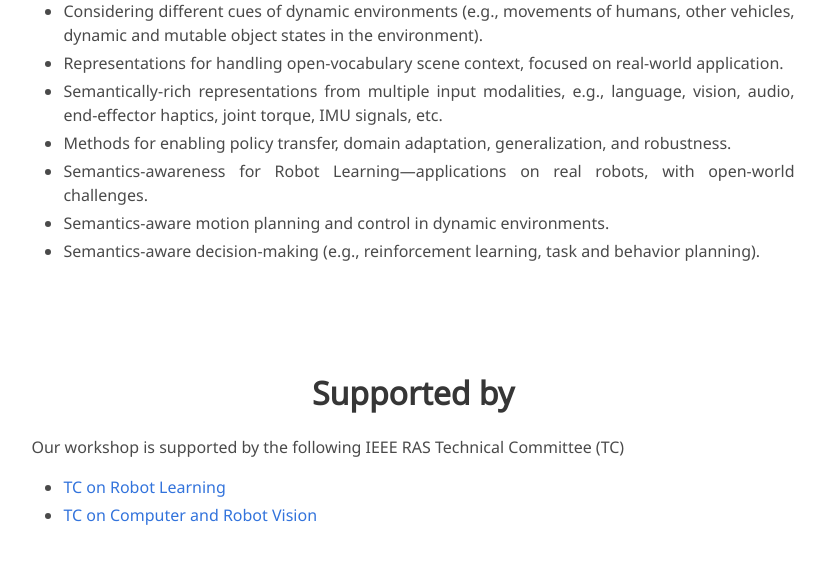
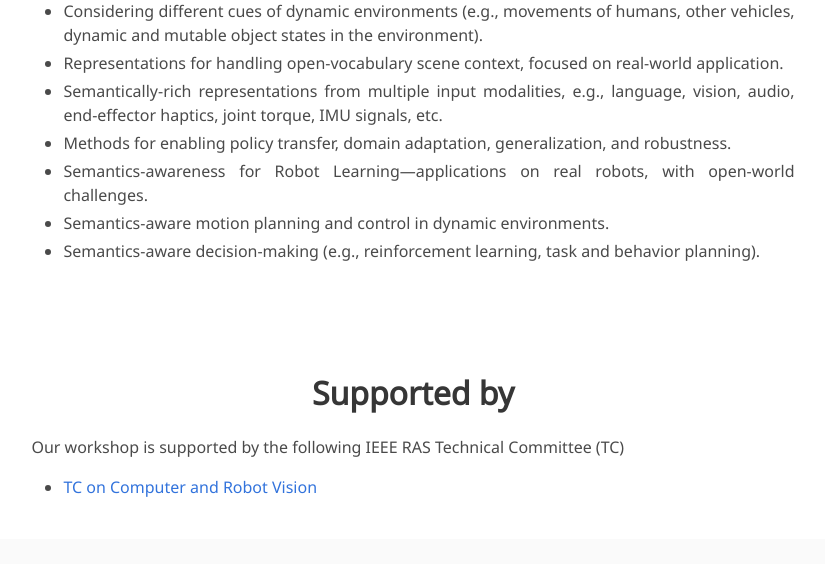
Before and after one commit to semanticsawarerobots/semanticsawarerobots.github.io, a plain HTML site: page index.html in a window 1280 px wide. Shown: the part 887-1451 px from the top of the page, without its empty margins (227-1052 px from the left). Drawn offline with nearby package versions, Linux system fonts and the light colour scheme; some icons are missing; a web font is replaced by a local one.

Commit message:
updating TCs

```diff
--- a/index.html
+++ b/index.html
@@ -121,9 +121,7 @@
             Our workshop is supported by the following IEEE RAS Technical Committee (TC)
 
             <ul>
-              <li> <a href="https://www.ieee-ras.org/robot-learning">TC on Robot Learning</a>  </li>
               <li> <a href="https://www.ieee-ras.org/computer-robot-vision">TC on Computer and Robot Vision</a></li>
-
             </ul>
 
           </p>
```
